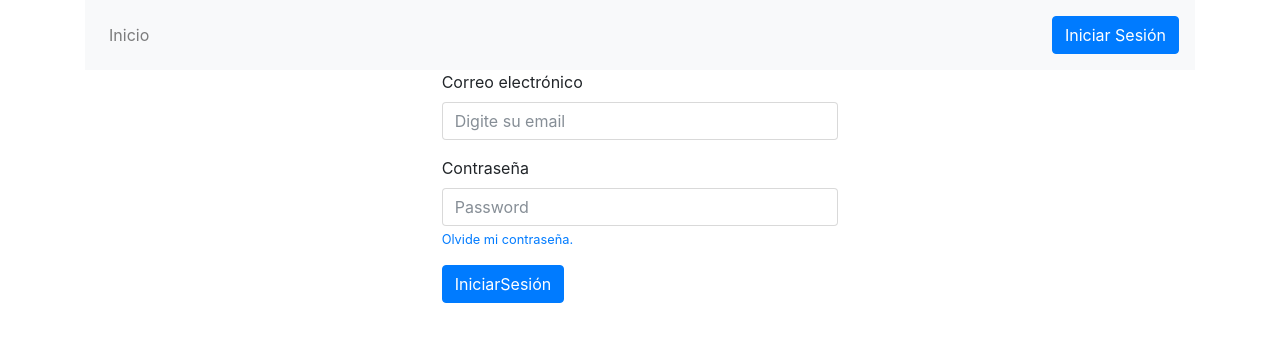
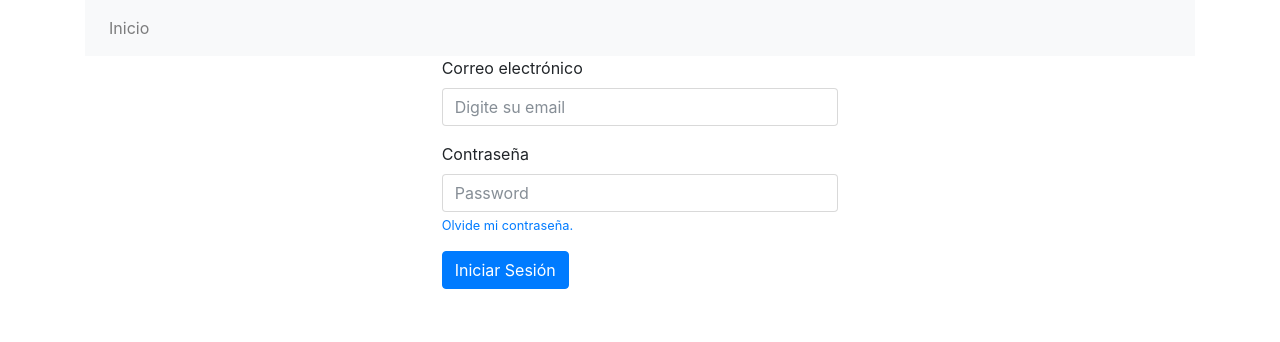
Before and after one commit to aflaster11/Programathon2017, a website: page src/login.html in a window 1280 px wide. Drawn offline with nearby package versions, Linux system fonts and the light colour scheme.

Commit message:
Cambio estetico
quite el boton de iniciar sesion, ya que esta en esa pagina y un espacio en iniciar sesion

```diff
--- a/src/login.html
+++ b/src/login.html
@@ -35,9 +35,6 @@
                             <a class="nav-link" href="index.html"> Inicio <span class="sr-only">(current)</span></a>
                           </li>
                         </ul>
-                        <a class="navbar-text active" href="login.html">
-                            <button class="btn btn-primary"> Iniciar Sesión </button>
-                         </a>
                       </div>
                 </nav>
             </header>
@@ -57,7 +54,7 @@
                     <input type="password" class="form-control" id="exampleInputPassword1" placeholder="Password">
                     <a href="index.html"><small id="olvidoSuPass" class="form-text ">Olvide mi contraseña.</small></a>
                   </div>
-                  <button type="submit" class="btn btn-primary">IniciarSesión</button>
+                  <button type="submit" class="btn btn-primary">Iniciar Sesión</button>
                   </div>
                 </form>
 
```
